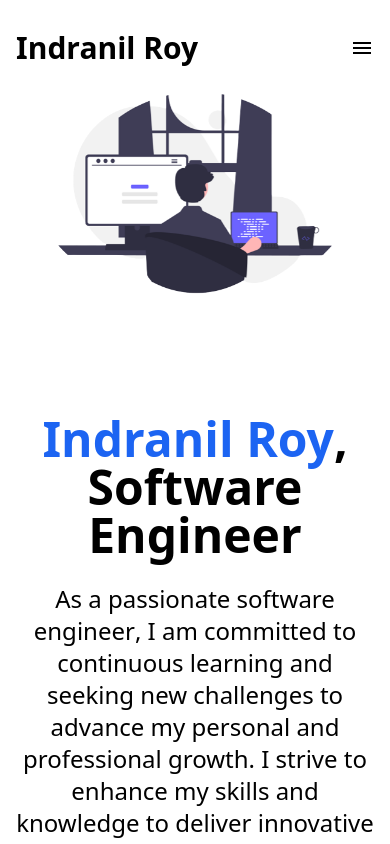
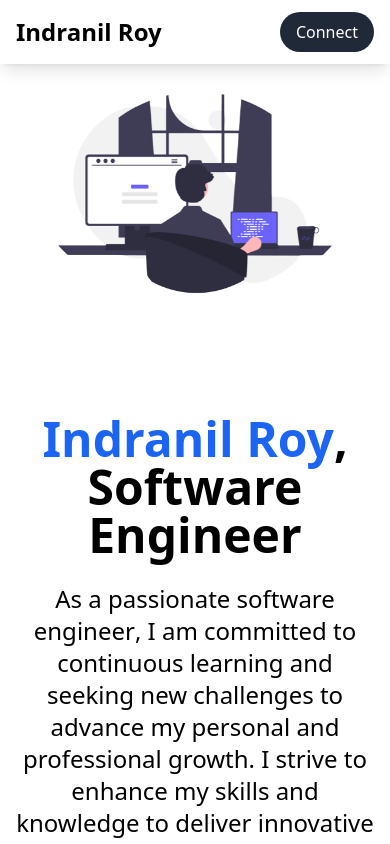
Before and after one commit to Indranil-R/nextJs-portfolio, a Next.js app: page / in a window 390 px wide. Shown: the top 844 px of the page. Built offline with nearby package versions, Linux system fonts and the light colour scheme.

Commit message:
Update navbar.js

```diff
--- a/components/navbar.js
+++ b/components/navbar.js
@@ -34,53 +34,24 @@ function Navbar() {
   }, []);
   return (
     <nav
-      className={`fixed top-0 z-50 h-24 py-4 w-screen overflow-hidden
+      className={`fixed top-0 z-50 md:h-24 md:py-4 w-screen overflow-hidden h-16 shadow-lg bg-white bg-opacity-90 backdrop-blur-sm backdrop-filter
     ${
       hasScrolled &&
       "shadow-lg bg-white bg-opacity-90 backdrop-blur-sm backdrop-filter"
     }
-    ${
-      isOpen &&
-      "h-max shadow-lg bg-white bg-opacity-90 backdrop-blur-sm backdrop-filter"
-    }
+
   `}
     >
       <div className="max-w-7xl mx-auto px-4 sm:px-6 lg:px-8">
         <div className="flex items-center justify-between h-16">
-          <div className="flex items-center">
-            <span className="font-bold text-3xl sm:text-4xl">Indranil Roy</span>
-          </div>
-          <div className="-mr-2 flex md:hidden">
-            <button
-              type="button"
-              className="inline-flex items-center justify-center p-2 rounded-md text-black transition duration-1000 ease-in-out "
-              aria-expanded={isOpen}
-              onClick={toggleMenu}
-            >
-              <span className="sr-only">Open main menu</span>
-              {isOpen ? (
-                <MdClose className="block h-6 w-6" aria-hidden="true" />
-              ) : (
-                <MdMenu className="block h-6 w-6" aria-hidden="true" />
-              )}
-            </button>
-          </div>
-          <div className="hidden md:block">
-            <div className="flex items-center">
-              {menuItems.map((item) => (
-                <a
-                  key={item.name}
-                  href={item.url}
-                  className="px-4 py-3 border border-gray-300 rounded-3xl font-medium hover:bg-gray-100  mx-2"
-                >
-                  {item.name}
-                </a>
-              ))}
-            </div>
-          </div>
+          <span className="font-bold text-2xl sm:text-4xl">Indranil Roy</span>
+
+          <button class="bg-gray-800 text-white font-medium py-2 px-4 rounded-3xl hover:bg-gray-700 focus:outline-none focus:bg-gray-700 active:bg-gray-900 sm:py-3 sm:px-6 lg:py-4 lg:px-8">
+            Connect
+          </button>
         </div>
       </div>
-      <Transition
+      {/* <Transition
         show={isOpen}
         enter="transition ease-out duration-100 transform"
         enterFrom="opacity-0 scale-95"
@@ -104,7 +75,7 @@ function Navbar() {
             </div>
           </div>
         )}
-      </Transition>
+      </Transition> */}
     </nav>
   );
 }
```
